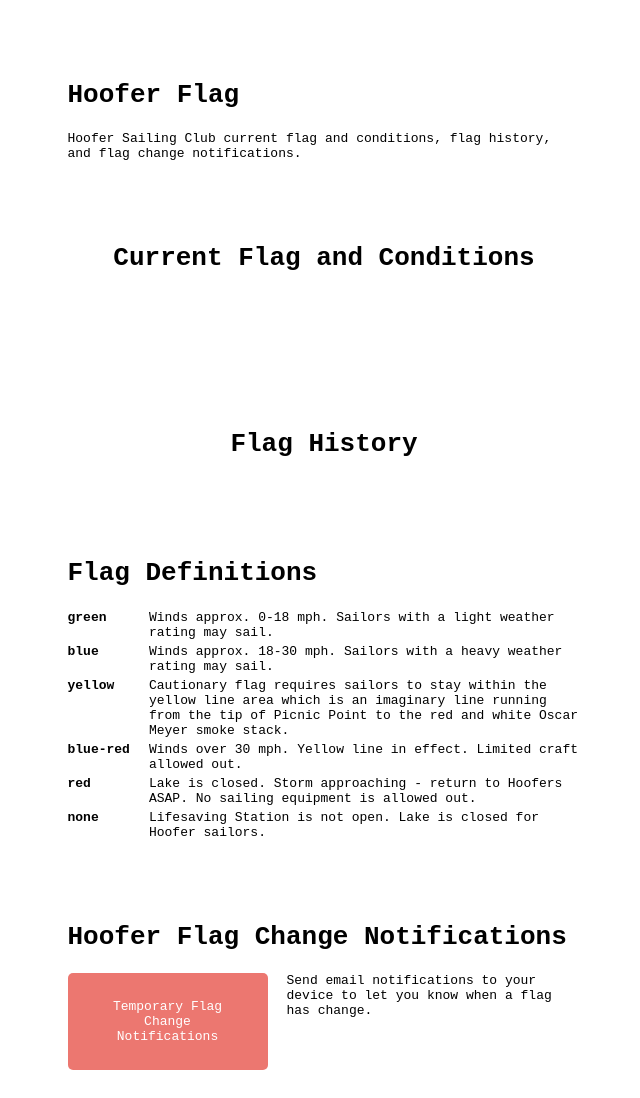
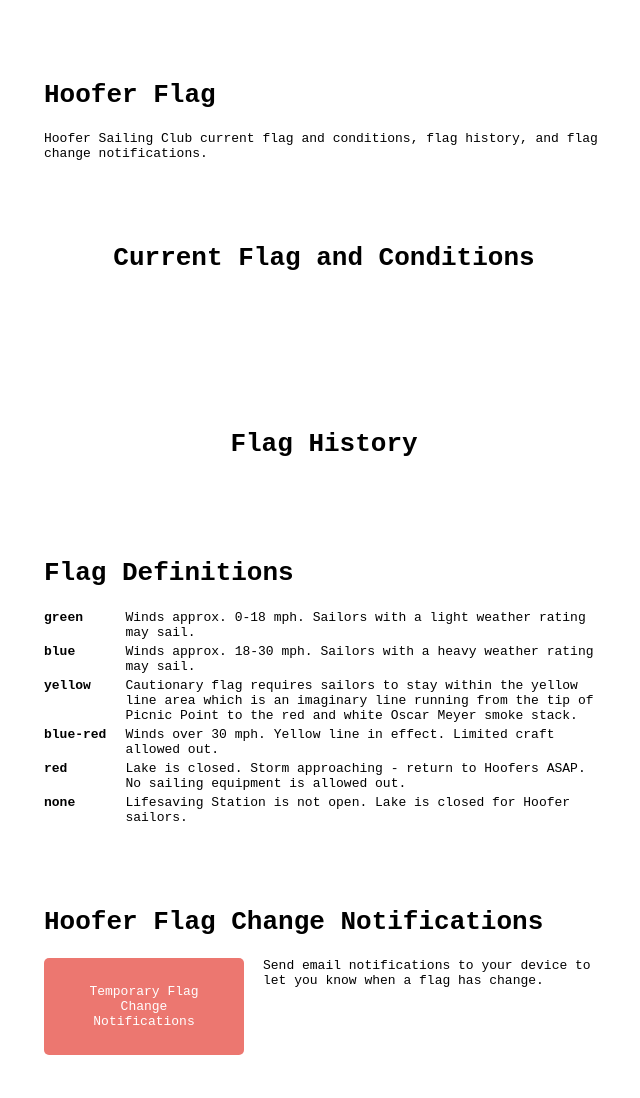
Before and after one commit to HaydenElza/haydenelza.github.io, a Jekyll site: the page built from hooferflag.html, in a window 1280 px wide. Shown: the whole page, without its empty margins (316-956 px from the left). Built offline with Jekyll 4.4.1, drawn with Linux system fonts in a browser that asks for light colours.

Commit message:
Update hooferflag.html

```diff
--- a/hooferflag.html
+++ b/hooferflag.html
@@ -14,7 +14,7 @@
 		body {
 
 			font-family: Helvetica, Arial, sans-serif;
-			max-width: 547px;
+			max-width: 594px;
 			margin: auto;
 		}
 		h1 {
```
